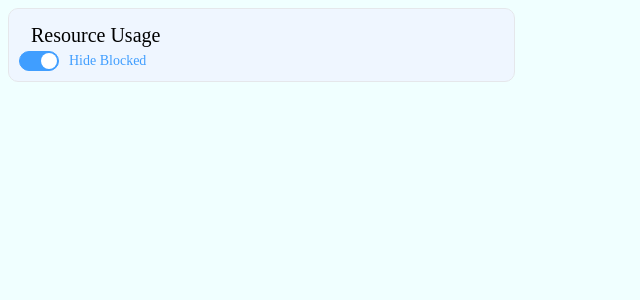
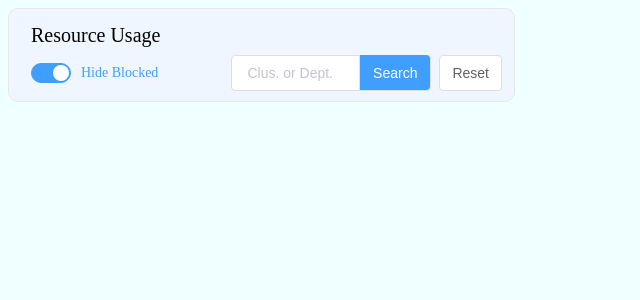
Before and after one commit to Matrix53/list-demo, a Vue app: page / in a window 1280 px wide. Shown: the top 300 px of the page, without its empty margins (0-640 px from the left). Built offline with nearby package versions, Linux system fonts and the light colour scheme; some icons are missing.

Commit message:
feat: add some component

```diff
--- a/src/components/ResourceUsage.vue
+++ b/src/components/ResourceUsage.vue
@@ -5,16 +5,24 @@
   >
     <div class="grid grid-cols-2">
       <div class="flex justify-start items-center">
-        <h2 class="m-0 ml-3 font-normal text-xl">Resource Usage</h2>
+        <h2 class="m-0 ml-3 font-normal text-xl cursor-default">
+          Resource Usage
+        </h2>
       </div>
       <div class="flex justify-end items-center">
-        <span class="mr-1 round-shadow h-6 w-6 p-1 cursor-pointer">
+        <span
+          class="mr-1 round-shadow h-6 w-6 p-1 cursor-pointer"
+          data-drag-protected
+        >
           <Icon size="20" color="#2080f0FF">
             <LockOpenOutline v-if="isDraggable" />
             <LockClosedOutline v-else />
           </Icon>
         </span>
-        <span class="round-shadow h-6 w-6 p-1 cursor-pointer">
+        <span
+          class="round-shadow h-6 w-6 p-1 cursor-pointer"
+          data-drag-protected
+        >
           <Icon size="24" color="#2080f0FF">
             <CaretBackCircleOutline v-if="isFolded" />
             <CaretDownCircleOutline v-else />
@@ -23,12 +31,34 @@
       </div>
     </div>
     <div ref="tableContainer">
-      <div class="grid grid-cols-2">
+      <div class="mt-1 grid grid-cols-3">
         <div class="flex justify-start items-center">
-          <el-switch v-model="isBlockHidden" active-text="Hide Blocked">
+          <el-switch
+            v-model="isBlockHidden"
+            active-text="Hide Blocked"
+            class="ml-3"
+            data-drag-protected
+          >
           </el-switch>
         </div>
-        <div class="flex justify-end items-center"></div>
+        <div class="col-span-2 flex justify-end items-center">
+          <el-input
+            placeholder="Clus. or Dept."
+            v-model="inputText"
+            size="medium"
+            class="mr-2 w-[200px]"
+            data-drag-protected
+          >
+            <el-button slot="append" id="search-btn">Search</el-button>
+          </el-input>
+          <el-button
+            size="medium"
+            class="mr-[2px] px-[12px]"
+            data-drag-protected
+          >
+            Reset
+          </el-button>
+        </div>
       </div>
     </div>
   </div>
@@ -185,7 +215,14 @@
       rawData.value = randomData
     }
 
-    return { container, tableContainer, isDraggable, isFolded, isBlockHidden }
+    return {
+      container,
+      tableContainer,
+      isDraggable,
+      isFolded,
+      isBlockHidden,
+      inputText,
+    }
   },
 })
 </script>
@@ -194,4 +231,7 @@
 .round-shadow {
   @apply rounded-full flex justify-center items-center transition duration-300 hover:bg-slate-300/50;
 }
+#search-btn {
+  @apply px-[12px] pt-[11px] pb-[10px] rounded-l-none text-white bg-[#409EFF] hover:bg-[#66b1ff];
+}
 </style>
```
